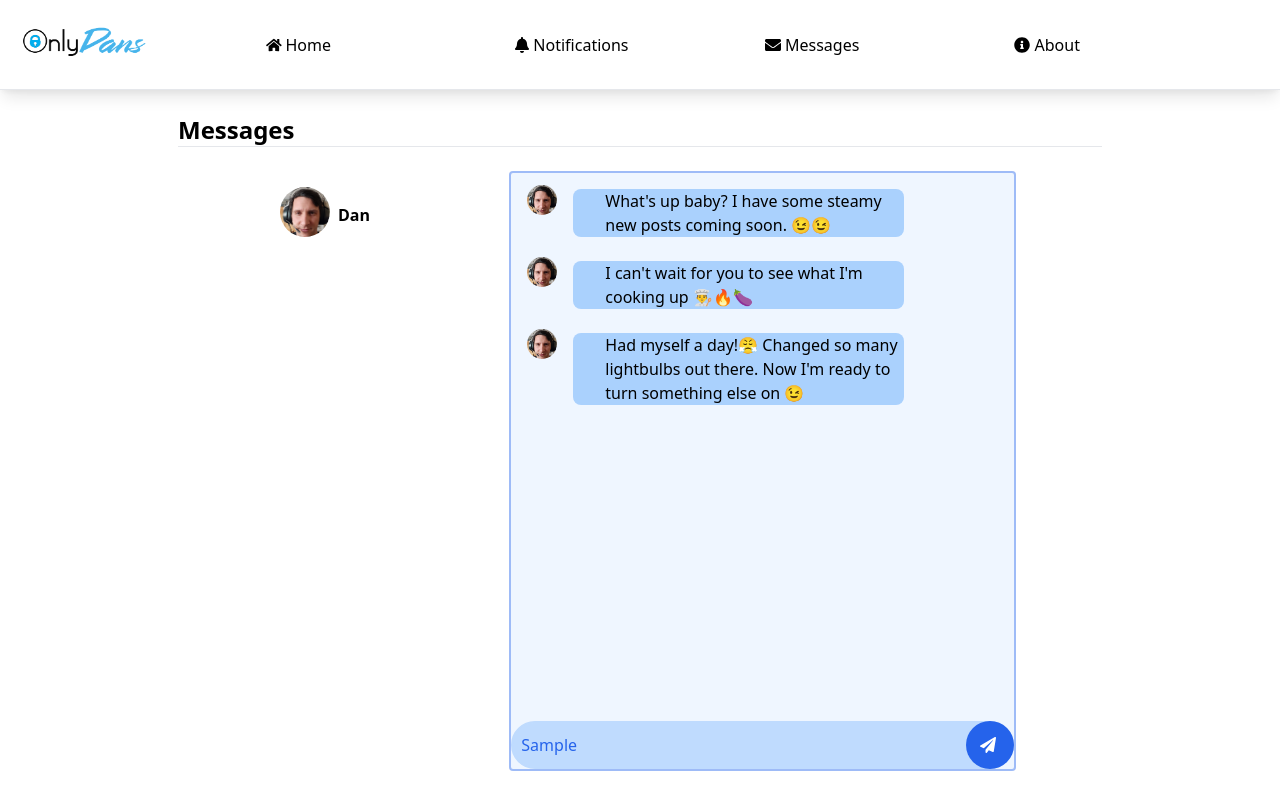
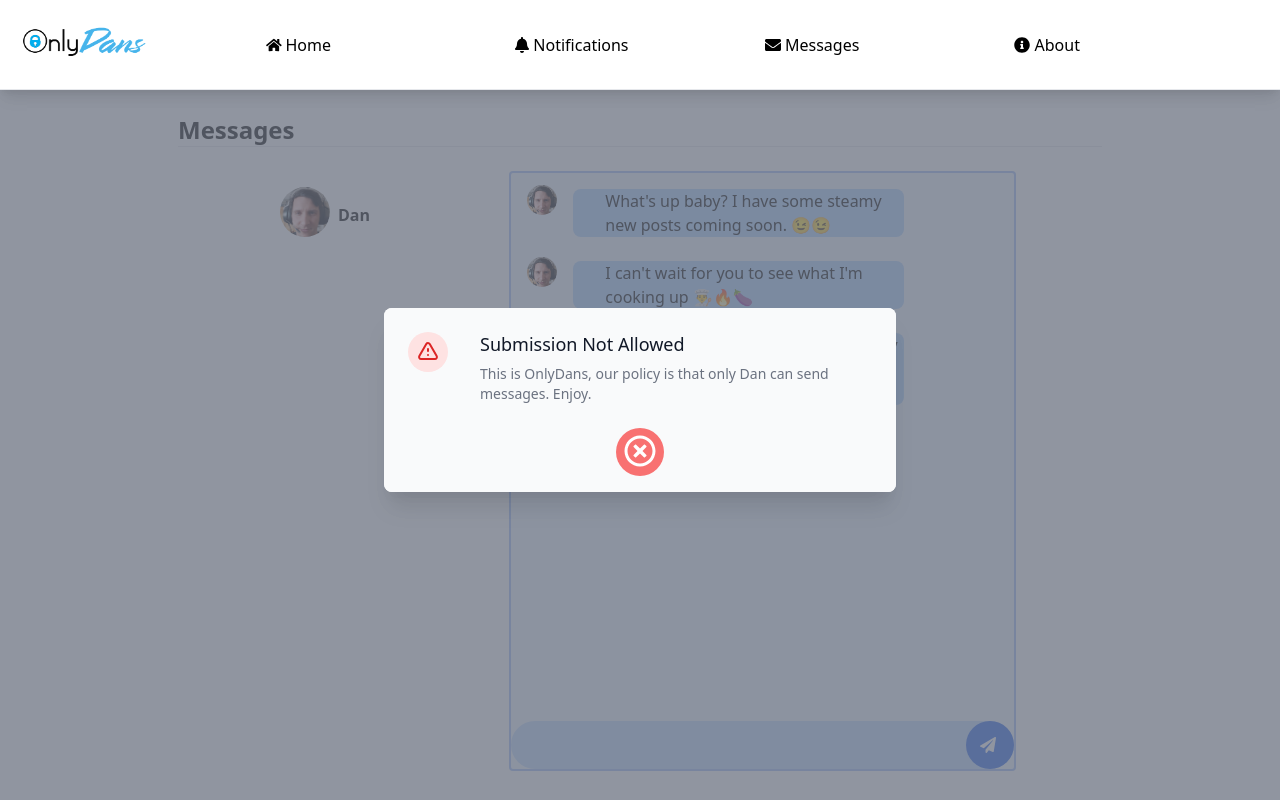
Before and after one commit to bgibz/OnlyDans, a Next.js app: page /messages in a window 1280 px wide. Both pictures are taken after typing "Sample" into the empty fields and a click on the button 990 px from the left and 745 px from the top of the page. Built offline with nearby package versions, Linux system fonts and the light colour scheme.

Commit message:
added an alert box which will display when someone tries to message Dan

```diff
--- /dev/null
+++ b/components/chatAlert.js
@@ -0,0 +1,77 @@
+import { FontAwesomeIcon } from "@fortawesome/react-fontawesome";
+import { faTimesCircle } from "@fortawesome/free-regular-svg-icons";
+
+export default function ChatAlert({ action }) {
+  function handleClick(e) {
+    console.log("Clicked");
+    action();
+  }
+  return (
+    <div className="fixed z-50 inset-0 overflow-y-auto">
+      <div className="flex items-end justify-center min-h-screen pt-4 px-4 pb-20 text-center sm:block sm:p-0">
+        <div className="fixed inset-0 transition-opacity" aria-hidden="true">
+          <div className="absolute inset-0 bg-gray-500 opacity-75"></div>
+        </div>
+        <span
+          className="hidden sm:inline-block sm:align-middle sm:h-screen"
+          aria-hidden="true"
+        >
+          &#8203;
+        </span>
+        <div
+          className="inline-block align-bottom bg-white rounded-lg text-left overflow-hidden shadow-xl transform transition-all sm:my-8 sm:align-middle sm:max-w-lg sm:w-full"
+          role="dialog"
+          aria-modal="true"
+          aria-labelledby="modal-headline"
+        >
+          <div className="bg-gray-50 px-4 pt-5 pb-4 sm:p-6 sm:pb-4">
+            <div className="sm:flex sm:items-start">
+              <div className="mx-auto flex-shrink-0 flex items-center justify-center h-12 w-12 rounded-full bg-red-100 sm:mr-4 sm:h-10 sm:w-10">
+                <svg
+                  className="h-6 w-6 text-red-600"
+                  xmlns="http://www.w3.org/2000/svg"
+                  fill="none"
+                  viewBox="0 0 24 24"
+                  stroke="currentColor"
+                  aria-hidden="true"
+                >
+                  <path
+                    strokeLinecap="round"
+                    strokeLinejoin="round"
+                    strokeWidth="2"
+                    d="M12 9v2m0 4h.01m-6.938 4h13.856c1.54 0 2.502-1.667 1.732-3L13.732 4c-.77-1.333-2.694-1.333-3.464 0L3.34 16c-.77 1.333.192 3 1.732 3z"
+                  />
+                </svg>
+              </div>
+              <div className="mt-3 text-center sm:mt-0 sm:ml-4 sm:text-left">
+                <h3
+                  className="text-lg leading-6 font-medium text-gray-900"
+                  id="modal-headline"
+                >
+                  Submission Not Allowed
+                </h3>
+                <div className="mt-2">
+                  <p className="text-sm text-gray-500">
+                    This is OnlyDans, our policy is that only Dan can send
+                    messages. Enjoy.
+                  </p>
+                </div>
+              </div>
+            </div>
+            <div className="mt-6 text-center">
+              <button
+                className="rounded-full bg-red-400 h-12 w-12 text-white"
+                onClick={() => handleClick()}
+              >
+                <FontAwesomeIcon
+                  icon={faTimesCircle}
+                  size="2x"
+                ></FontAwesomeIcon>
+              </button>
+            </div>
+          </div>
+        </div>
+      </div>
+    </div>
+  );
+}
--- a/components/chatBox.js
+++ b/components/chatBox.js
@@ -5,7 +5,11 @@
   return (
     <div id="messages">
       {messages.map(message => (
-        <Message text={message.text} user={message.user}></Message>
+        <Message
+          text={message.text}
+          user={message.user}
+          key={message.text}
+        ></Message>
       ))}
     </div>
   );
--- a/components/messageBox.js
+++ b/components/messageBox.js
@@ -1,12 +1,13 @@
 import React, { useState } from "react";
 import Message from "./message";
 import ChatBox from "./chatBox";
+import ChatAlert from "./chatAlert";
 import { FontAwesomeIcon } from "@fortawesome/react-fontawesome";
 import { faPaperPlane } from "@fortawesome/free-solid-svg-icons";
 
 export default function MessageBox() {
   const [userMsg, setUserMsg] = useState("");
-  //const [messages, setMessages] = useState("");
+  const [showAlert, setShowAlert] = useState(false);
   const messages = [
     {
       text: "What's up baby? I have some steamy new posts coming soon. 😉😉",
@@ -24,10 +25,16 @@
   ];
   function handleSubmitMsg(e) {
     e.preventDefault();
-    alert("This is OnlyDans! Only Dan may send a message.");
+    //alert("This is OnlyDans! Only Dan may send a message.");
+    toggleAlert();
+    setUserMsg("");
+  }
+  function toggleAlert() {
+    showAlert ? setShowAlert(false) : setShowAlert(true);
   }
 
   return (
+    <>
       <div className="grid sm:grid-cols-3 grid-cols-5 h-fill relative pr-2">
         <div>
           <div className="m-4 sm:flex sm:flex-row">
@@ -48,15 +55,6 @@
         </div>
         <div className="sm:col-span-2 col-span-4 border-solid border-2 border-opacity-40 border-blue-600 rounded relative bg-blue-50">
           <ChatBox messages={messages} />
-        {/*<div id="messages">
-          <Message
-            text="What's up baby? I have some steamy new
-                posts coming soon. &#128521; &#x1F609;"
-            user="Dan"
-          ></Message>
-          <Message text="I can't wait for you to see what I'm cooking up 👨‍🍳🔥🍆"></Message>
-          <Message text="Had myself a day!😤 Changed so many lightbulbs out there. Now I'm ready to turn something else on &#x1F609;"></Message>
-  </div>*/}
           <form
             className="absolute bottom-0 left-0 w-full flex"
             onSubmit={handleSubmitMsg}
@@ -76,5 +74,9 @@
           </form>
         </div>
       </div>
+      <div id="alertContainer" className={showAlert ? "" : "hidden"}>
+        <ChatAlert action={toggleAlert}></ChatAlert>
+      </div>
+    </>
   );
 }
--- a/package.json
+++ b/package.json
@@ -9,6 +9,7 @@
   },
   "dependencies": {
     "@fortawesome/fontawesome-svg-core": "^1.2.32",
+    "@fortawesome/free-regular-svg-icons": "^5.15.2",
     "@fortawesome/free-solid-svg-icons": "^5.15.1",
     "@fortawesome/react-fontawesome": "^0.1.14",
     "@zeit/next-css": "^1.0.1",
```
Also changed, not shown: 1 other file (tests, documents, lock files or other folders). Lines whose indentation alone changed are shown as unchanged.
